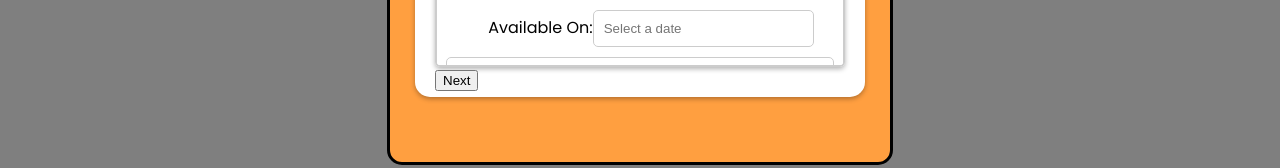
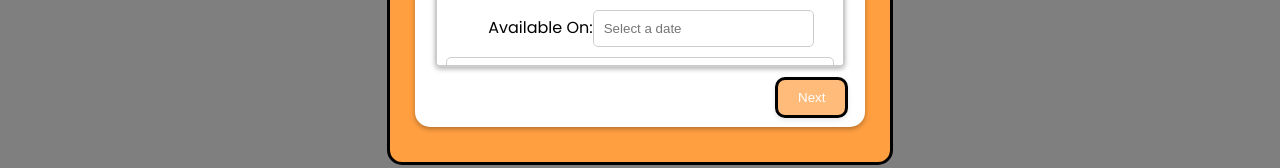
Before and after one commit to icp049/reusable_chatApp, a React (Create React App) app: page / in a window 1280 px wide. Both pictures are taken after a click on the element "Add Listing". Shown: the part 538-706 px from the top of the page. Built offline with nearby package versions, Linux system fonts and the light colour scheme; no server answers; the database is empty.

Commit message:
chaned next button

```diff
--- a/src/pages/AddNest.jsx
+++ b/src/pages/AddNest.jsx
@@ -357,7 +357,7 @@ const [selectedAmenities, setSelectedAmenities] = useState({
                 <Box
                     marginTop="20px"
                     width="450px"
-                    height= "400px"
+                    height= "430px"
                     padding="20px"
                     borderRadius="15px"
                     bgcolor="white"
@@ -726,7 +726,20 @@ const [selectedAmenities, setSelectedAmenities] = useState({
 
                     {/* Buttons for navigating between steps */}
                     {activeStep < 2 && (
-                        <button type="button" onClick={handleNext}>Next</button>
+                        <button type="button"
+                        style = {{
+                            position: "relative",
+                            marginTop: "10px",
+                        left: "340px",
+                        backgroundColor: "rgba(255, 159, 64, 0.7)",
+                        color: "white",
+                        padding: "10px 20px",
+                        borderRadius: "10px",
+                        border: "solid 3px black",
+                        cursor: "pointer",
+                        boxShadow: "0 2px 5px rgba(0, 0, 0, 0.1)",
+                         }}
+                        onClick={handleNext}>Next</button>
                     )}
 
                     {activeStep === 2 && (
```
